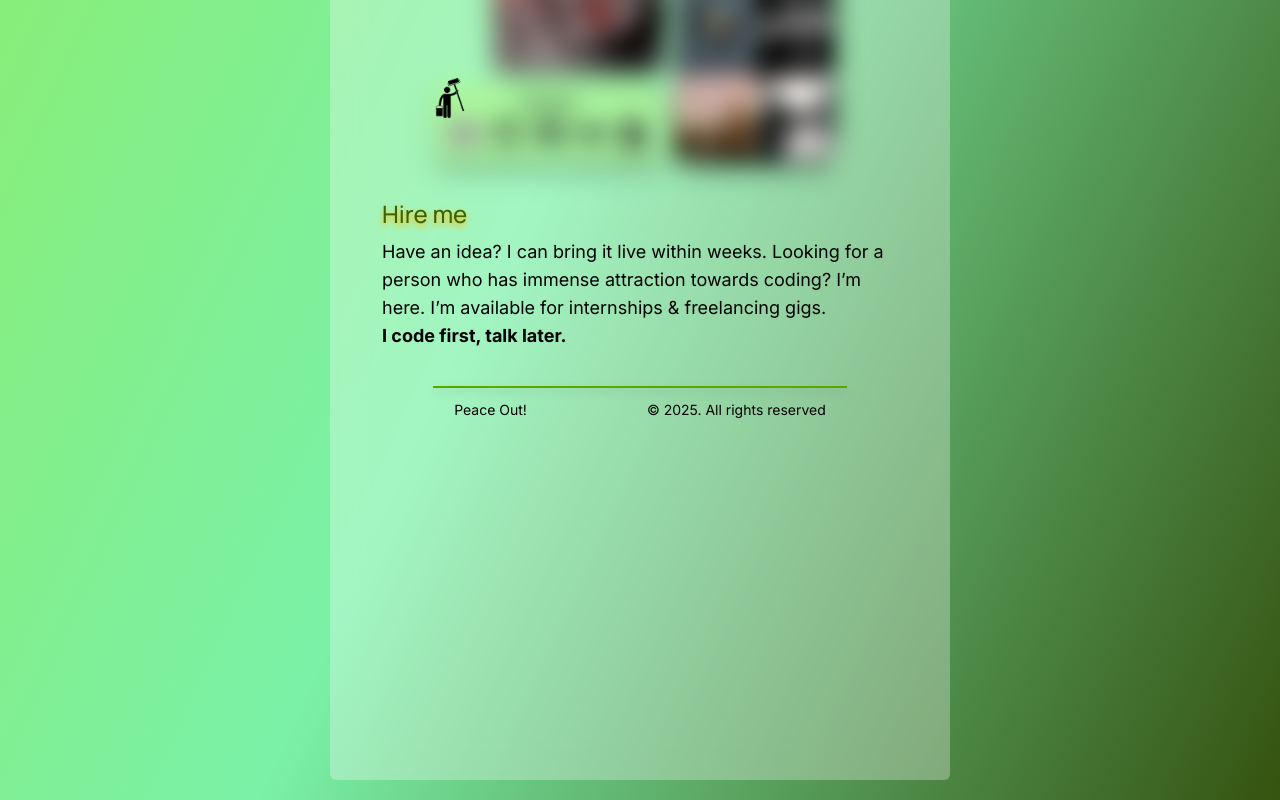
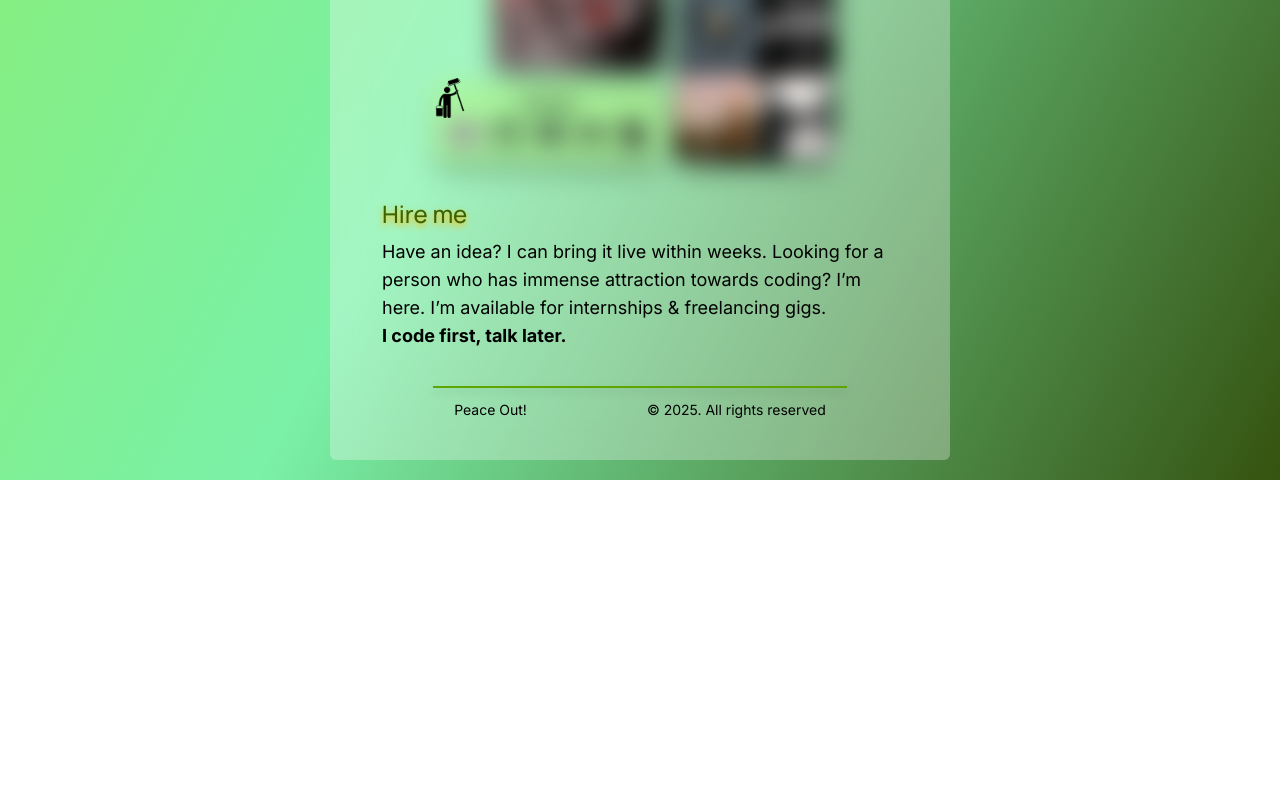
Before and after one commit to DarkkkSoul/portfolio2, a React (Vite) app: page / in a window 1280 px wide. Shown: the part 1974-2774 px from the top of the page. After the commit the page ends 2454 px from the top, so only its background shows below. Built offline with nearby package versions, Linux system fonts and the light colour scheme; grey boxes are pictures that could not be loaded; a web font is replaced by a local one.

Commit message:
removing margin

```diff
--- a/src/App.jsx
+++ b/src/App.jsx
@@ -128,7 +128,7 @@ function App() {
                </div>
 
                {/* footer */}
-               <div className='w-full flex flex-col gap-y-3 items-center justify-around mt-3 font-inter-400 sm:text-sm text-xs gsap-animate mb-80'>
+               <div className='w-full flex flex-col gap-y-3 items-center justify-around mt-3 font-inter-400 sm:text-sm text-xs gsap-animate'>
                   <hr className='w-2/3 border-1 border-lime-600 drop-shadow-lg ' />
                   <div className='flex sm:flex-row flex-col items-center gap-x-30 gap-y-1'>
                      <div>Peace Out!</div>
```
